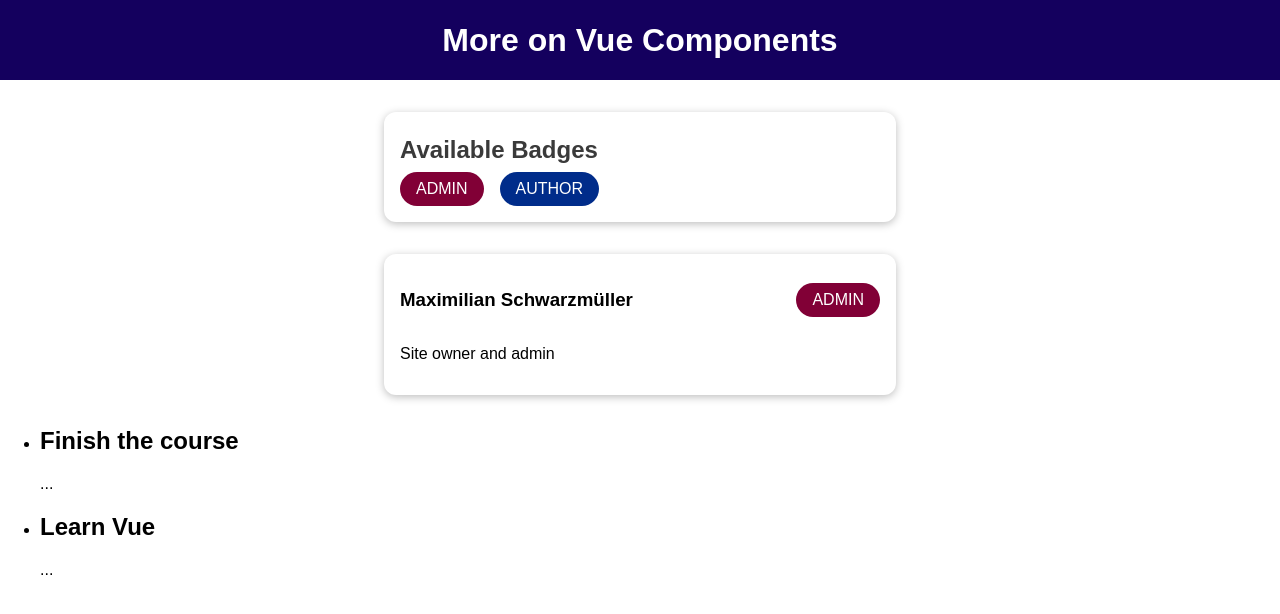
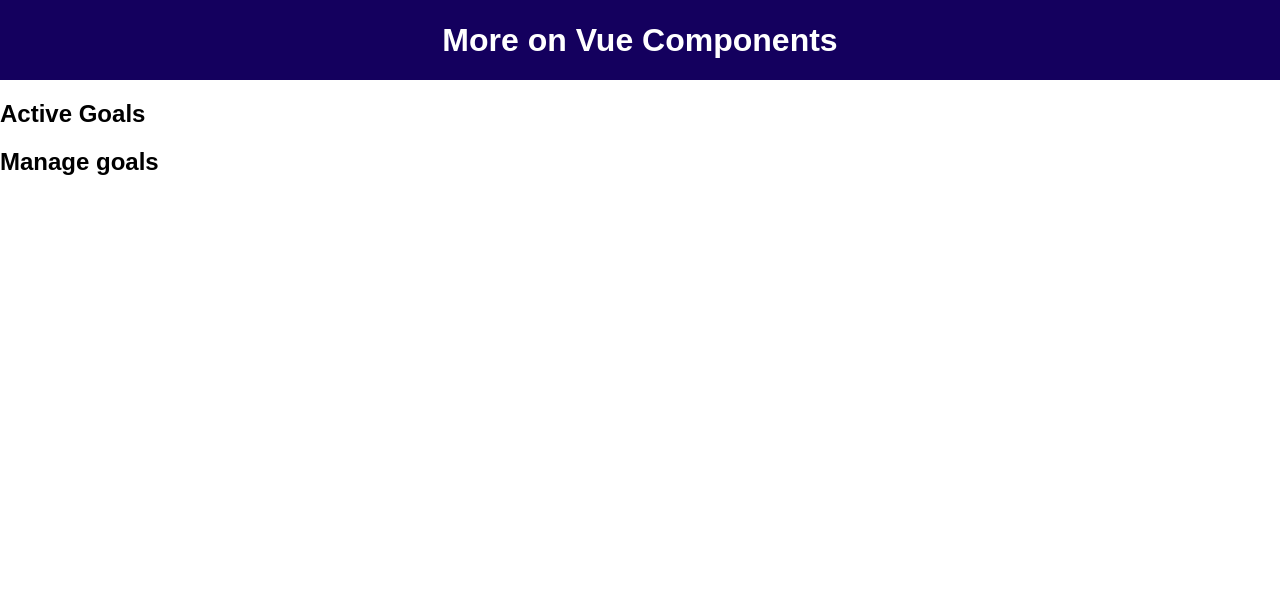
Before and after one commit to AhmedHelalAhmed/badge-app, a Vue app: page / in a window 1280 px wide. Shown: the top 614 px of the page. Built offline with nearby package versions, Linux system fonts and the light colour scheme.

Commit message:
Hide the components and add active goals and manage goals

```diff
--- a/src/App.vue
+++ b/src/App.vue
@@ -1,18 +1,21 @@
 <template>
   <div>
     <the-header></the-header>
-    <badge-list></badge-list>
+    <badge-list v-if="false"></badge-list>
     <user-info
+      v-if="false"
       :full-name="activeUser.name"
       :info-text="activeUser.description"
       :role="activeUser.role"
     ></user-info>
-    <course-goals #default="slotProps">
+    <course-goals #default="slotProps" v-if="false">
       <!-- you can remove template in case there is only default slot -->
       <!-- slotProps any name -->
       <h2>{{ slotProps.item }}</h2>
       <p>{{ slotProps.anotherProp }}</p>
     </course-goals>
+    <active-goals></active-goals>
+    <manage-goals></manage-goals>
   </div>
 </template>
 
@@ -21,13 +24,17 @@
 import BadgeList from "./components/BadgeList.vue";
 import UserInfo from "./components/UserInfo.vue";
 import CourseGoals from "./components/CourseGoals.vue";
+import ActiveGoals from "./components/ActiveGoals.vue";
+import ManageGoals from "./components/ManageGoals.vue";
 
 export default {
   components: {
     TheHeader,
     BadgeList,
     UserInfo,
-    CourseGoals, // register component locally
+    CourseGoals,
+    ActiveGoals,
+    ManageGoals, // register component locally
   },
   data() {
     return {
--- /dev/null
+++ b/src/components/ActiveGoals.vue
@@ -0,0 +1,3 @@
+<template>
+  <h2>Active Goals</h2>
+</template>
--- /dev/null
+++ b/src/components/ManageGoals.vue
@@ -0,0 +1,5 @@
+<template>
+  <h2>
+    Manage goals
+  </h2>
+</template>
```
